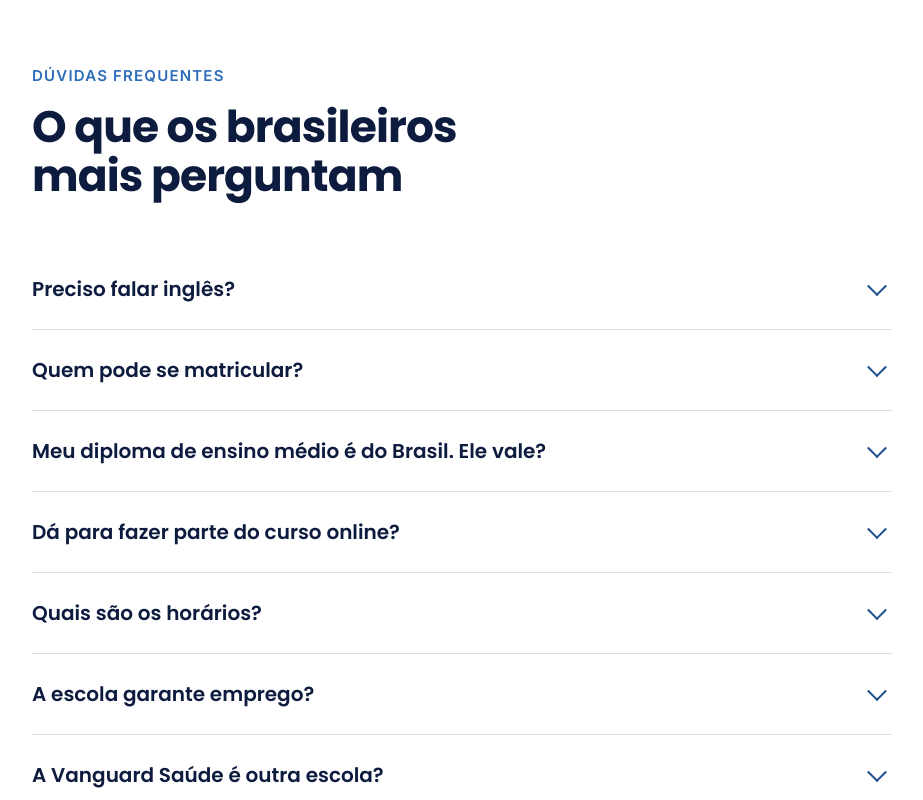
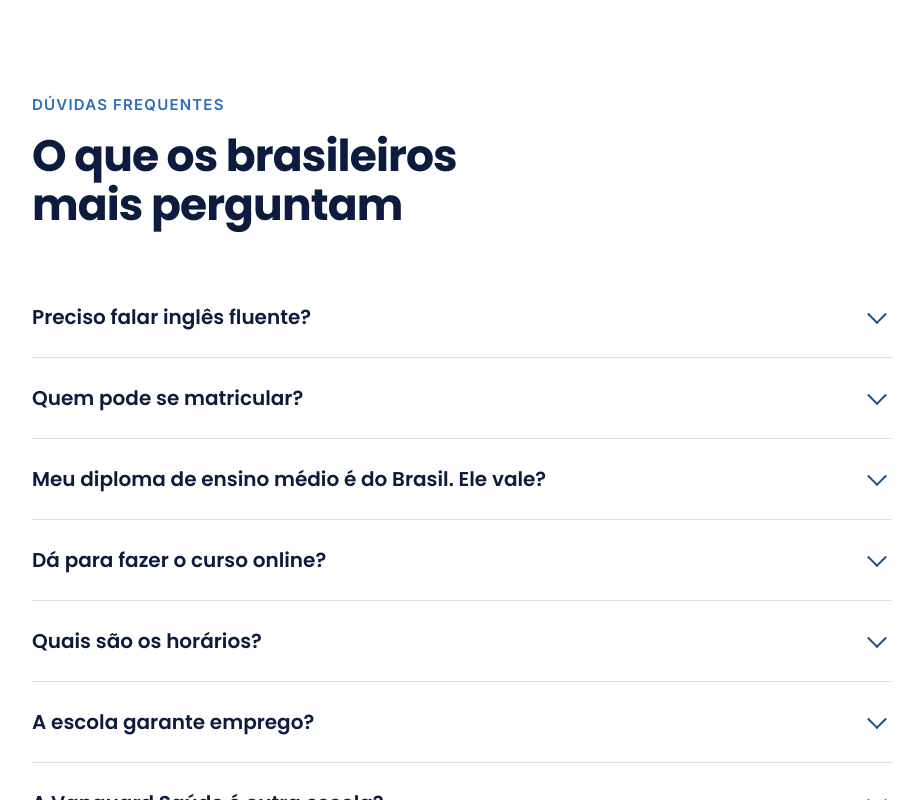
Before and after one commit to vanguardptbr-dot/vanguard-saude-site, a plain HTML site: page index.html in a window 1280 px wide. Shown: the part 5185-5985 px from the top of the page, without its empty margins (42-965 px from the left). Drawn offline with Linux system fonts and the light colour scheme.

Commit message:
Ajusta textos sobre inglês e curso online
Co-Authored-By: Claude Opus 5.5 <noreply@anthropic.com>
Claude-Session: https://claude.ai/code/session_01XXKpb4wVDX5kfGMYLD5wRe

```diff
--- a/index.html
+++ b/index.html
@@ -427,7 +427,7 @@ footer details p{margin-top:10px;max-width:90ch}
       <p class="lead" style="margin-top:18px">A Vanguard Saúde é o atendimento em português da Vanguard School of Professional Health. Mesma escola, mesmo campus, mesmos instrutores.</p>
       <div class="duas">
         <div class="dupla"><img src="assets/flag-br.svg" alt=""><div><b>Atendimento em português</b>Tire suas dúvidas, entenda a matrícula e os documentos no seu idioma, pelo WhatsApp ou pelo Instagram.</div></div>
-        <div class="dupla"><img src="assets/flag-us.svg" alt=""><div><b>Aulas em inglês</b>As aulas, o material e as provas são em inglês, como em qualquer escola técnica americana.</div></div>
+        <div class="dupla"><img src="assets/flag-us.svg" alt=""><div><b>Aulas em inglês</b>Quanto melhor o seu inglês, mais fácil fica. Quem tem inglês básico ou intermediário consegue fazer o curso com esforço.</div></div>
       </div>
     </div>
   </div>
@@ -452,10 +452,10 @@ footer details p{margin-top:10px;max-width:90ch}
       <h2>O que os brasileiros mais perguntam</h2>
     </div>
     <div class="faq">
-      <details><summary>Preciso falar inglês?</summary><p>Sim. As aulas, o material e as provas são em inglês. O atendimento em português ajuda você em tudo o que vem antes: informações, matrícula e documentos.</p></details>
+      <details><summary>Preciso falar inglês fluente?</summary><p>Não. As aulas e as provas são em inglês, e quanto melhor o seu inglês, mais fácil fica. Quem tem inglês básico ou intermediário consegue fazer o curso com esforço, e o atendimento em português ajuda você do primeiro contato até a matrícula.</p></details>
       <details><summary>Quem pode se matricular?</summary><p>Maiores de 18 anos, com documento com foto e ensino médio completo (ou equivalente). Toda matrícula é formalizada por um contrato de matrícula com a escola.</p></details>
       <details><summary>Meu diploma de ensino médio é do Brasil. Ele vale?</summary><p>Vale, desde que seja traduzido e avaliado por um serviço reconhecido nos EUA. A gente explica o passo a passo no atendimento.</p></details>
-      <details><summary>Dá para fazer parte do curso online?</summary><p>Sim. No curso de Técnico em Hemodiálise, a teoria é online. As aulas práticas acontecem no campus em Lauderhill e o estágio, numa clínica de diálise parceira na Flórida.</p></details>
+      <details><summary>Dá para fazer o curso online?</summary><p>Sim. No curso de Técnico em Hemodiálise, a teoria é 100% online, no seu ritmo, e gera certificado. As aulas práticas acontecem no campus em Lauderhill e o estágio, numa clínica de diálise parceira na Flórida. A prova do BONENT pode ser feita depois do curso.</p></details>
       <details><summary>Quais são os horários?</summary><p>Há turmas diurnas, noturnas e de fim de semana. Pergunte no WhatsApp as datas da próxima turma.</p></details>
       <details><summary>A escola garante emprego?</summary><p>Nenhuma escola séria garante emprego. A Vanguard oferece apoio de carreira: preparação de currículo, orientação para entrevistas e contato com profissionais da área.</p></details>
       <details><summary>A Vanguard Saúde é outra escola?</summary><p>Não. É o atendimento em português da Vanguard School of Professional Health, a mesma escola licenciada em Lauderhill, na Flórida.</p></details>
```
